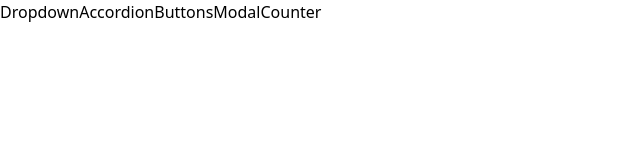
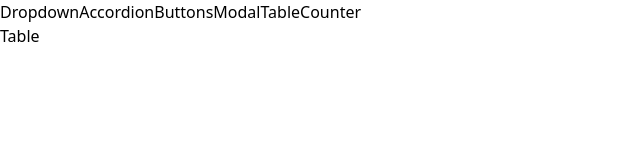
Before and after one commit to juanmiguel431/react-vite-typescript-tailwindcss-components, a React (Vite) app: page /table in a window 1280 px wide. Shown: the top 160 px of the page, without its empty margins (0-640 px from the left). Built offline with nearby package versions, Linux system fonts and the light colour scheme.

Commit message:
TablePage added.

```diff
--- a/src/App.tsx
+++ b/src/App.tsx
@@ -5,6 +5,7 @@ import Route from './components/navigation/Route.tsx';
 import Sidebar from './components/Sidebar.tsx';
 import ModalPage from './pages/ModalPage.tsx';
 import CounterPage from './pages/CounterPage.tsx';
+import TablePage from './pages/TablePage.tsx';
 
 function App() {
 
@@ -16,6 +17,7 @@ function App() {
         <Route path="/accordion" component={AccordionPage}/>
         <Route path="/buttons" component={ButtonPage}/>
         <Route path="/modal" component={ModalPage}/>
+        <Route path="/table" component={TablePage}/>
         <Route path="/counter" component={CounterPage}/>
       </div>
     </div>
--- a/src/components/Sidebar.tsx
+++ b/src/components/Sidebar.tsx
@@ -8,6 +8,7 @@ const Sidebar: React.FC = () => {
     { label: 'Accordion', path: '/accordion' },
     { label: 'Buttons', path: '/buttons' },
     { label: 'Modal', path: '/modal' },
+    { label: 'Table', path: '/table' },
     { label: 'Counter', path: '/counter' },
   ];
 
--- /dev/null
+++ b/src/pages/TablePage.tsx
@@ -0,0 +1,14 @@
+import React, { useCallback, useState } from 'react';
+
+type TablePageProps = {}
+
+const TablePage: React.FC<TablePageProps> = () => {
+
+  return (
+    <div>
+      Table
+    </div>
+  );
+};
+
+export default TablePage;
```
